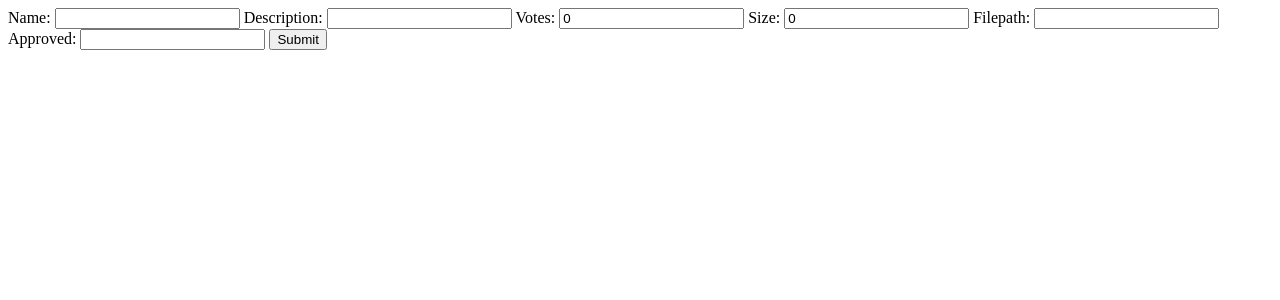
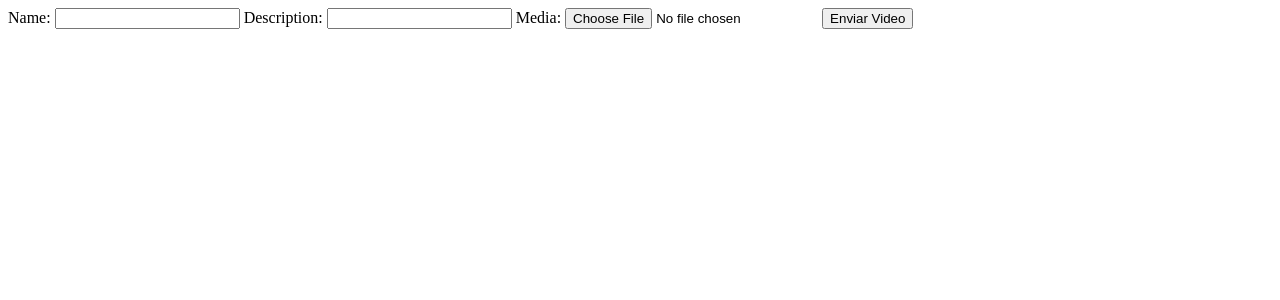
Before and after one commit to RodrigoBaltazar/generic-timeline, a Django app: page /create-video/ in a window 1280 px wide. Shown: the top 300 px of the page. Run offline with Django 4.2, Linux system fonts and the light colour scheme.

Commit message:
upload e exibicao de video, inicio do conversor

```diff
--- a/generictimeline/generictimeline/settings.py
+++ b/generictimeline/generictimeline/settings.py
@@ -121,6 +121,12 @@ USE_TZ = True
 
 STATIC_URL = 'static/'
 
+# Filepath where uploaded videos will be
+
+MEDIA_ROOT = os.path.join(BASE_DIR, 'generictimeline/media')
+
+MEDIA_URL = '/generictimeline/media/'
+
 # Default primary key field type
 # https://docs.djangoproject.com/en/4.0/ref/settings/#default-auto-field
 
--- a/generictimeline/templates/card.html
+++ b/generictimeline/templates/card.html
@@ -8,7 +8,7 @@
         <div class="card-body">
           <h5 class="card-title">{{ video.name }}</h5>
           <video width="400" controls>
-            <source src="{{ video.media.url }}" type='video/mp4'>
+            <source src="{{ video.media.url }}" type='video/webm'>
             Your browser does not support the video tag.
           </video>
           <p class="card-text"> {{video.description}} </p>
--- a/generictimeline/timeline/forms.py
+++ b/generictimeline/timeline/forms.py
@@ -4,4 +4,4 @@ from .models import Video
 class VideoForm(ModelForm):
     class Meta:
         model = Video
-        fields = '__all__'
+        fields = ('name', 'description','media')
--- a/generictimeline/timeline/models.py
+++ b/generictimeline/timeline/models.py
@@ -8,7 +8,8 @@ class Video(models.Model):
     votes = models.IntegerField(default=0)
     size = models.IntegerField(default=0)
     filepath = models.CharField(max_length=200)
-    approved = models.DateTimeField()
+    approved = models.DateTimeField(auto_now_add=True)
+    media = models.FileField(upload_to='')
 
     def __str__(self):
         return self.name
--- a/generictimeline/timeline/templates/timeline/video_form.html
+++ b/generictimeline/timeline/templates/timeline/video_form.html
@@ -1,5 +1,5 @@
-<form method="POST">
+<form method="POST" enctype="multipart/form-data">
     {% csrf_token %}
     {{form}}
-    <input type="submit">
+    <button type="submit">Enviar Video</button>
 </form>
--- a/generictimeline/timeline/urls.py
+++ b/generictimeline/timeline/urls.py
@@ -1,8 +1,15 @@
 from django.urls import path
 from . import views
+#just for development proporse
+from django.conf import settings
+from django.conf.urls.static import static
 
 urlpatterns = [
     path('', views.timeline, name='timeline'),
 
     path('create-video/', views.createVideo, name='create-video'),
 ]
+
+#just for development proporse
+if settings.DEBUG:
+    urlpatterns += static(settings.MEDIA_URL, document_root=settings.MEDIA_ROOT)
--- a/generictimeline/timeline/views.py
+++ b/generictimeline/timeline/views.py
@@ -1,7 +1,9 @@
-from django.shortcuts import render
+from django.shortcuts import render, redirect
 from django.http import HttpResponse
 from .models import Video
 from .forms import VideoForm
+from django.core.files.storage import FileSystemStorage
+import subprocess, os
 
 def timeline(request):
     latest_videos_list = Video.objects.order_by('-pub_date')[:5]
@@ -9,6 +11,12 @@ def timeline(request):
     return render(request, 'index.html', context)
 
 def createVideo(request):
-    form = VideoForm()
+    if request.method == 'POST':
+        form = VideoForm(request.POST, request.FILES)
+        if form.is_valid():
+            form.save()
+            return redirect('timeline')
+    else:
+        form = VideoForm()
     context = {'form': form}
     return render(request, "timeline/video_form.html", context)
```
Also changed, not shown: generictimeline/timeline/converte.py (added, +8 -0 lines), generictimeline/timeline/migrations/0002_video_media_alter_video_approved_and_more.py (added), generictimeline/timeline/migrations/0003_alter_video_media.py (added), generictimeline/timeline/migrations/0004_alter_video_pub_date.py (added), generictimeline/timeline/migrations/0005_alter_video_approved_alter_video_pub_date.py (added), generictimeline/timeline/migrations/0006_alter_video_media.py (added).
